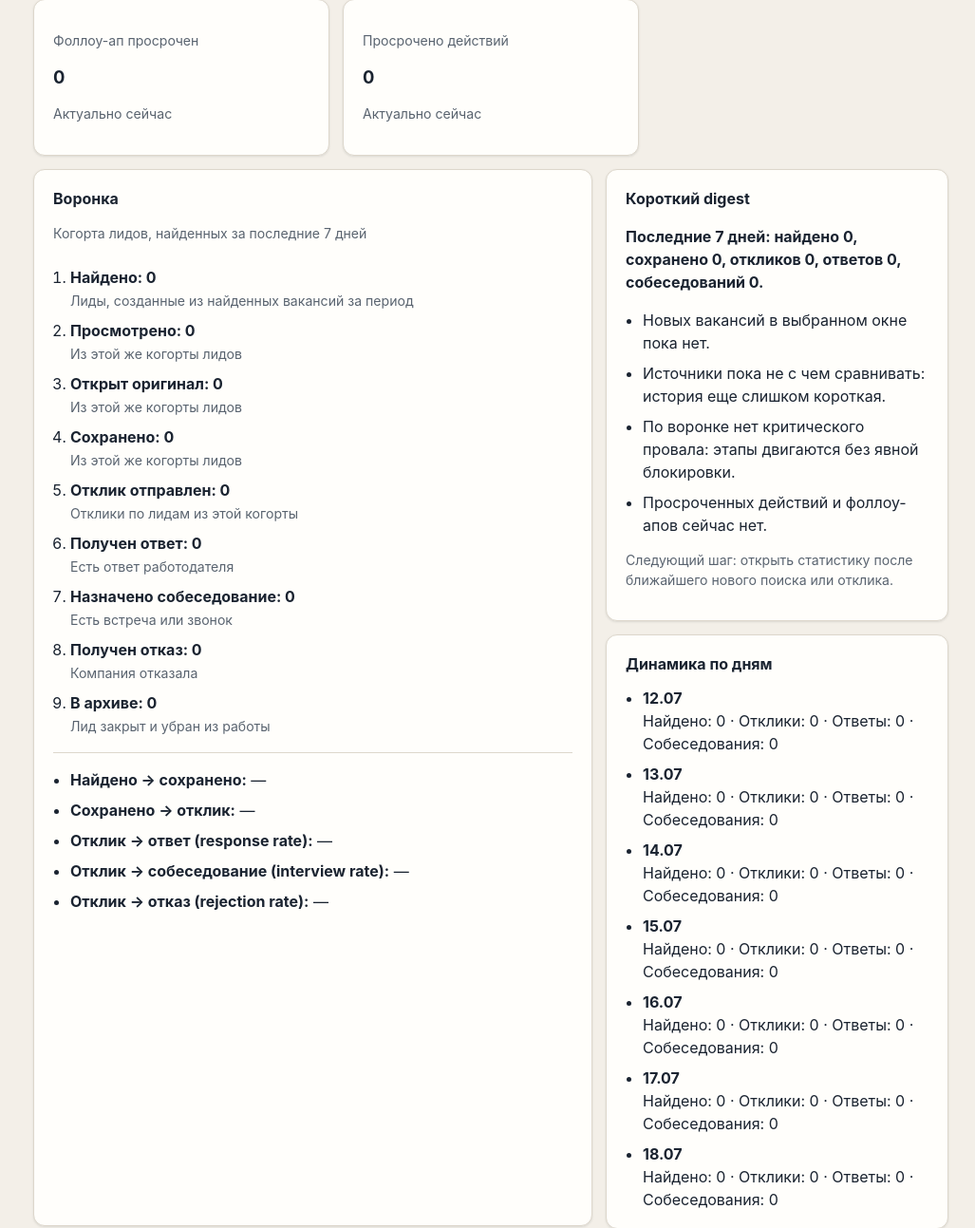
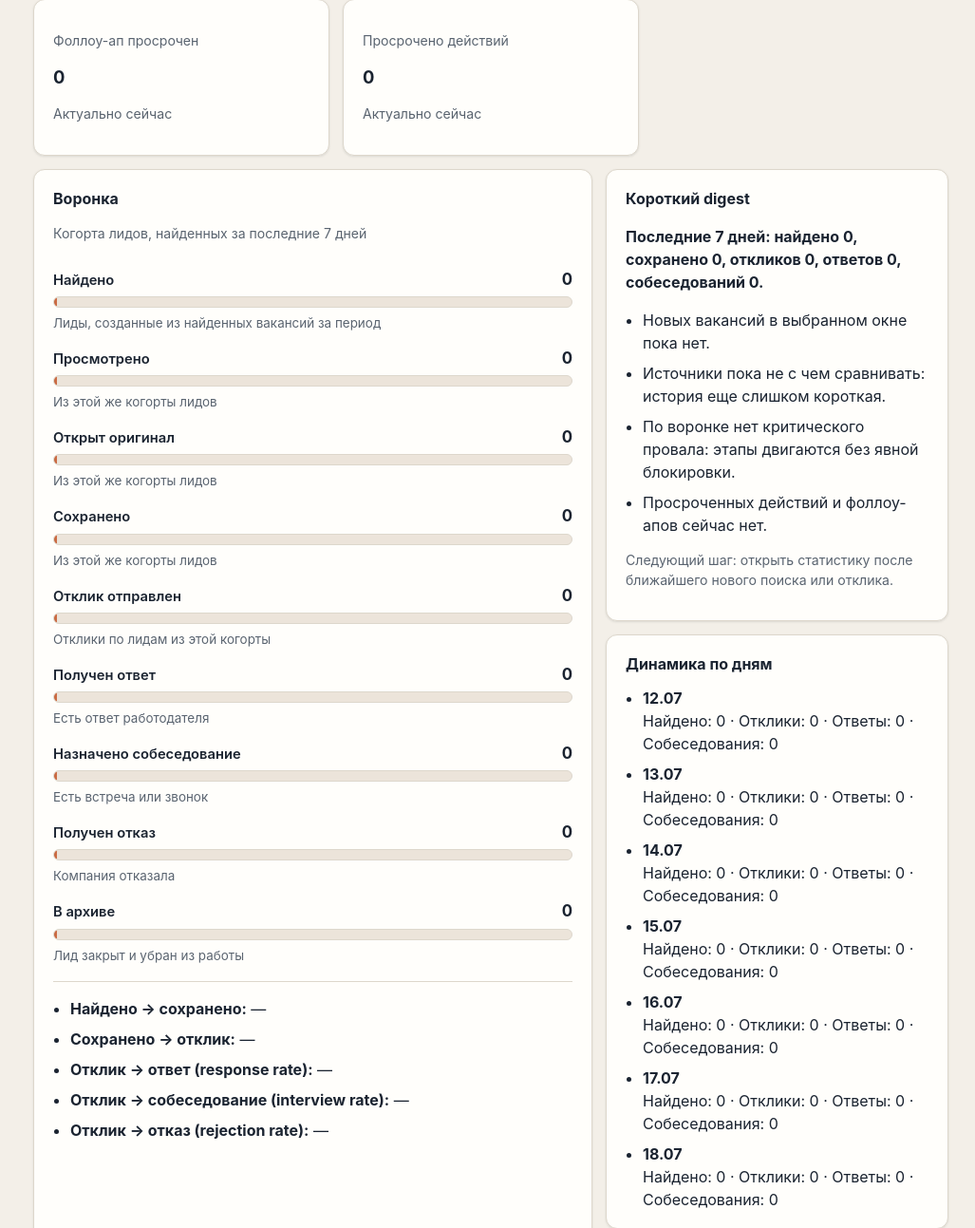
Before and after one commit to vanguar/SearchAgent, a FastAPI app: page /stats in a window 1280 px wide. Shown: the part 999-2292 px from the top of the page at 95% size, without its empty margins (253-1280 px from the left). Run offline with FastAPI, Linux system fonts and the light colour scheme; tables that the repository leaves empty hold one stand-in row (values such as "Sample post"); some libraries are stand-ins or nearby versions.

Commit message:
Visualize the stats funnel with proportional bars (presentation only)
Render each funnel stage with a bar whose width is computed in-template from
the real stage counts (count / top-stage count), so proportions come straight
from funnel_dashboard data — no mockup numbers, no recomputation in the route.
Metrics list and empty state unchanged.

Templates + CSS only; no Python touched.

Co-Authored-By: Claude Opus 4.8 <noreply@anthropic.com>
Claude-Session: https://claude.ai/code/session_01E98fwxvfvCcP1bAMDQqrqf

```diff
--- a/app/static/css/app.css
+++ b/app/static/css/app.css
@@ -1773,3 +1773,49 @@ body {
   margin-top: 6px;
   font-size: 0.84rem;
 }
+
+/* ── Statistics funnel ───────────────────────────────────── */
+.funnel {
+  list-style: none;
+  margin: 12px 0 0;
+  padding: 0;
+  display: grid;
+  gap: 14px;
+}
+
+.funnel__head {
+  display: flex;
+  align-items: baseline;
+  justify-content: space-between;
+  gap: 12px;
+}
+
+.funnel__label {
+  font-weight: 600;
+  font-size: 0.92rem;
+}
+
+.funnel__count {
+  font-weight: 700;
+  font-size: 1.05rem;
+}
+
+.funnel__track {
+  margin: 5px 0 3px;
+  height: 12px;
+  border-radius: 999px;
+  background: #ece4da;
+  border: 1px solid var(--line);
+  overflow: hidden;
+}
+
+.funnel__bar {
+  height: 100%;
+  min-width: 3px;
+  border-radius: 999px;
+  background: linear-gradient(90deg, var(--accent), #cf7048);
+}
+
+.funnel__sub {
+  font-size: 0.84rem;
+}
--- a/app/templates/stats/partials/funnel.html
+++ b/app/templates/stats/partials/funnel.html
@@ -11,12 +11,21 @@
   {% endif %}
 
   {% if funnel_dashboard.stages %}
-  <ol class="compact-list">
+  {% set funnel_base = funnel_dashboard.stages[0].count %}
+  <ol class="funnel">
     {% for stage in funnel_dashboard.stages %}
-    <li>
-      <strong>{{ stage.label_ru }}: {{ stage.count }}</strong>
-      <br />
-      <span class="muted">{{ stage.subtitle_ru }}</span>
+    {% set stage_pct = (stage.count / funnel_base * 100) if funnel_base else 0 %}
+    <li class="funnel__row">
+      <div class="funnel__head">
+        <span class="funnel__label">{{ stage.label_ru }}</span>
+        <span class="funnel__count">{{ stage.count }}</span>
+      </div>
+      <div class="funnel__track" aria-hidden="true">
+        <div class="funnel__bar" style="width: {{ stage_pct | round(1) }}%;"></div>
+      </div>
+      {% if stage.subtitle_ru %}
+      <span class="muted funnel__sub">{{ stage.subtitle_ru }}</span>
+      {% endif %}
     </li>
     {% endfor %}
   </ol>
```
